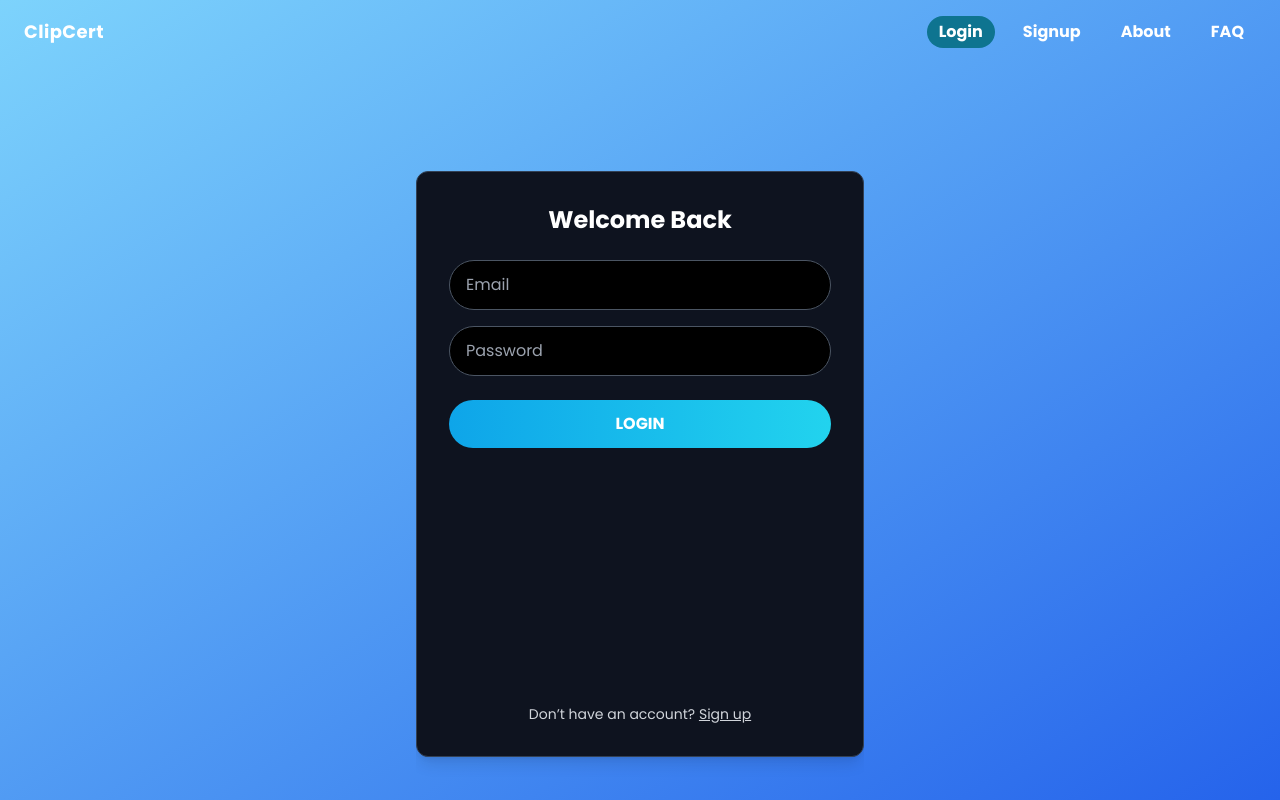
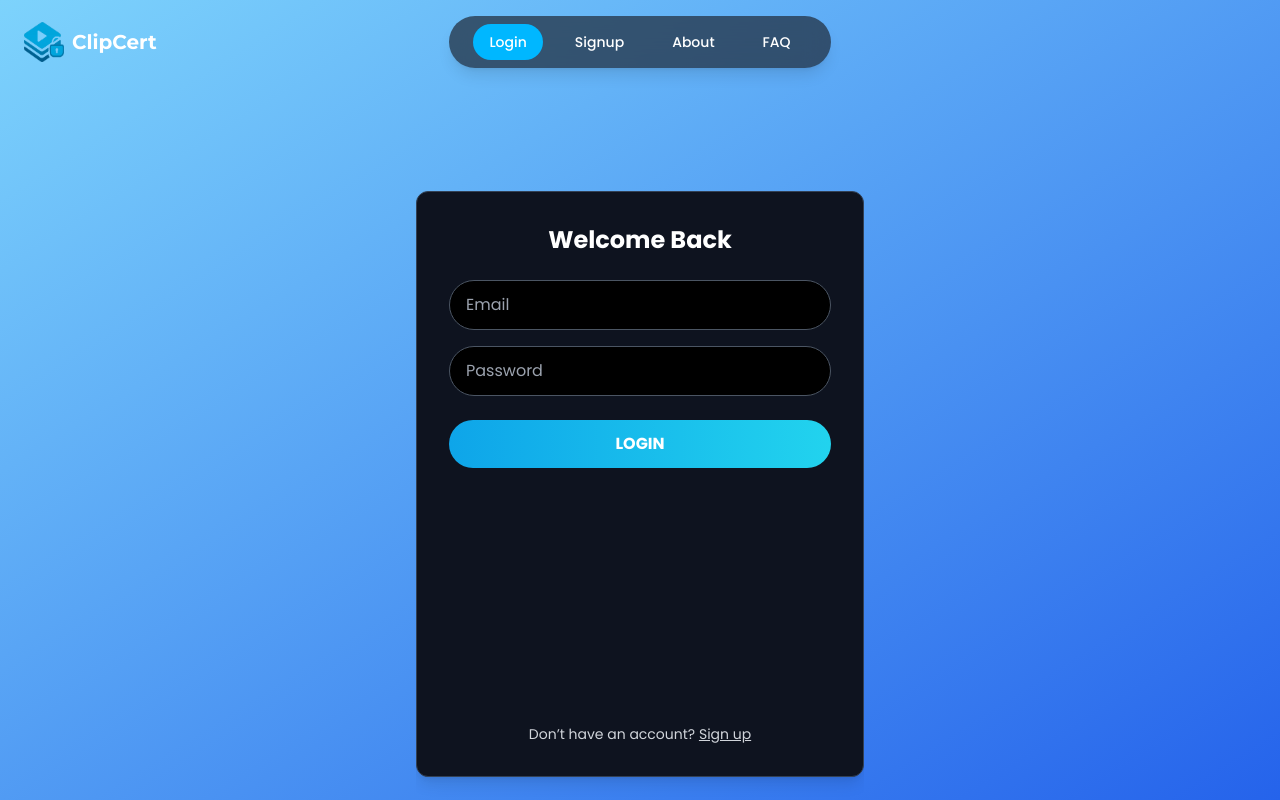
Before and after one commit to Vintr0n/AuthentiClip, a React (Vite) app in the folder frontend/: page /login in a window 1280 px wide. Built offline with nearby package versions, Linux system fonts and the light colour scheme.

Commit message:
Revert back for headers

```diff
--- a/frontend/src/components/Header.jsx
+++ b/frontend/src/components/Header.jsx
@@ -1,53 +1,78 @@
-import { Link, useLocation } from "react-router-dom";
-import { useAuth } from "./AuthContext";
+import { NavLink, useNavigate } from 'react-router-dom';
+import { useAuth } from './AuthContext';
 
-const Header = () => {
-  const location = useLocation();
+export default function Header() {
   const { user, logout } = useAuth();
+  const navigate = useNavigate();
 
-  const isActive = (path) =>
-    location.pathname === path ? "bg-cyan-700 text-white" : "hover:text-cyan-400";
+  const handleLogout = async () => {
+    const token = localStorage.getItem('access_token');
+    await fetch('https://video-auth-serverside.onrender.com/auth/logout', {
+      method: 'POST',
+      headers: { Authorization: `Bearer ${token}` },
+    });
+    localStorage.removeItem('access_token');
+    logout();
+    navigate('/login');
+  };
+
+  const navLinkClass = ({ isActive }) =>
+    `px-4 py-2 rounded-full text-sm font-medium transition ${
+      isActive ? 'bg-accent text-white' : 'text-white hover:bg-gray-700/60'
+    }`;
 
   return (
-    <header className="w-full flex items-center justify-between px-6 py-4 bg-transparent text-white font-semibold">
-      <div className="text-lg font-bold tracking-wide">ClipCert</div>
-      <nav className="flex space-x-4">
-        {!user && (
-          <>
-            <Link to="/login" className={`px-3 py-1 rounded-full ${isActive("/login")}`}>
-              Login
-            </Link>
-            <Link to="/signup" className={`px-3 py-1 rounded-full ${isActive("/signup")}`}>
-              Signup
-            </Link>
-          </>
-        )}
-        <Link to="/about" className={`px-3 py-1 rounded-full ${isActive("/about")}`}>
-          About
-        </Link>
-        <Link to="/faq" className={`px-3 py-1 rounded-full ${isActive("/faq")}`}>
-          FAQ
-        </Link>
+    <header className="relative w-full px-6 py-4 flex items-center justify-between">
+      {/* Logo (left aligned) */}
+      <div className="flex items-center space-x-2 absolute left-6 top-1/2 transform -translate-y-1/2">
+        <img src="/logo.png" alt="Logo" className="w-10 h-10" />
+        <h1 className="text-xl font-bold font-montserrat text-white-200">ClipCert</h1>
+      </div>
+
+      {/* Nav Menu (centered) */}
+      <div className="w-full flex justify-center">
+        <nav className="bg-gray-800/70 backdrop-blur-md px-6 py-2 rounded-full flex space-x-4 shadow-lg">
+          <NavLink to="/login" className={navLinkClass}>
+            Login
+          </NavLink>
+          <NavLink to="/signup" className={navLinkClass}>
+            Signup
+          </NavLink>
+          <NavLink to="/about" className={navLinkClass}>
+            About
+          </NavLink>
+          <NavLink to="/faq" className={navLinkClass}>
+            FAQ
+          </NavLink>
+          {user && (
+            <>
+              <NavLink to="/upload" className={navLinkClass}>
+                Upload
+              </NavLink>
+              <NavLink to="/verify" className={navLinkClass}>
+                Verify
+              </NavLink>
+            </>
+          )}
+        </nav>
+      </div>
+
+      {/* Right content (user + logout) */}
+      <div className="absolute right-6 top-1/2 transform -translate-y-1/2 flex items-center space-x-4">
         {user && (
           <>
-            <Link to="/upload" className={`px-3 py-1 rounded-full ${isActive("/upload")}`}>
-              Upload
-            </Link>
-            <Link to="/verify" className={`px-3 py-1 rounded-full ${isActive("/verify")}`}>
-              Verify
-            </Link>
+            <span className="text-sm text-white font-medium hidden sm:inline-block">
+              Hello, {user}
+            </span>
             <button
-              onClick={logout}
-              className="px-3 py-1 rounded-full bg-red-500 hover:bg-red-600 text-white"
+              onClick={handleLogout}
+              className="px-4 py-2 rounded-full bg-red-600 hover:bg-red-700 text-white text-sm font-medium transition"
             >
               Logout
             </button>
-            <span className="ml-2 text-sm italic opacity-70">Hello, {user}</span>
           </>
         )}
-      </nav>
+      </div>
     </header>
   );
-};
-
-export default Header;
+}
```
